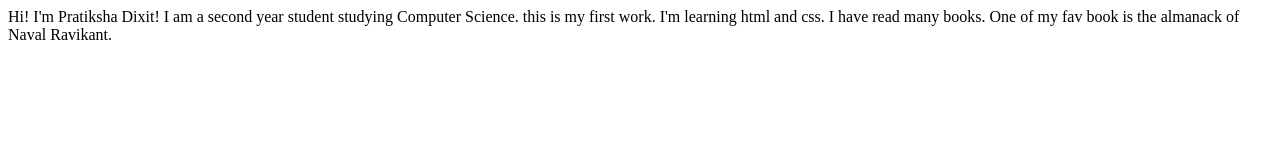
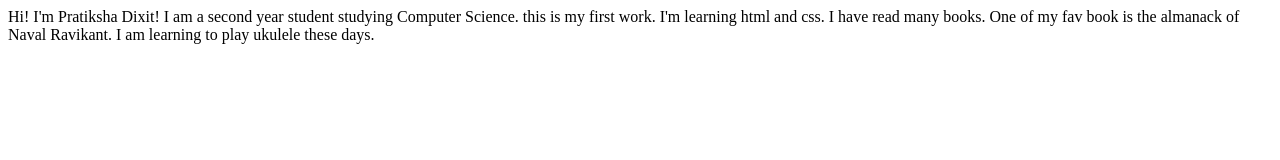
Before and after one commit to d-pratiksha/student-details, a plain HTML site: page index.html in a window 1280 px wide. Drawn offline with Linux system fonts and the light colour scheme.

Commit message:
add-interests

```diff
--- a/index.html
+++ b/index.html
@@ -11,5 +11,6 @@
     I am a second year student studying Computer Science.
     this is my first work. I'm learning html and css.
     I have read many books. One of my fav book is the almanack of Naval Ravikant.
+    I am learning to play ukulele these days.
 </body>
 </html>
```
